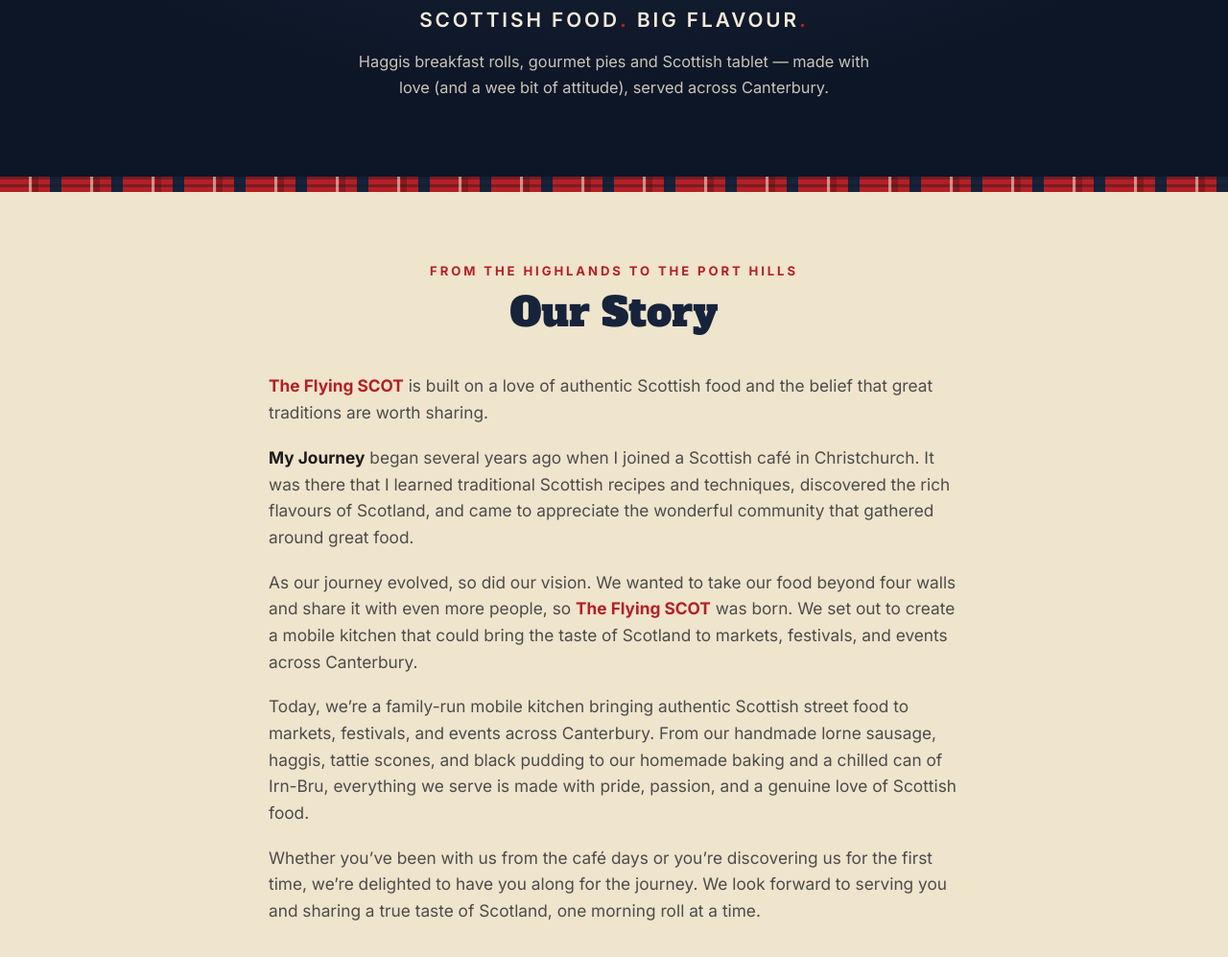
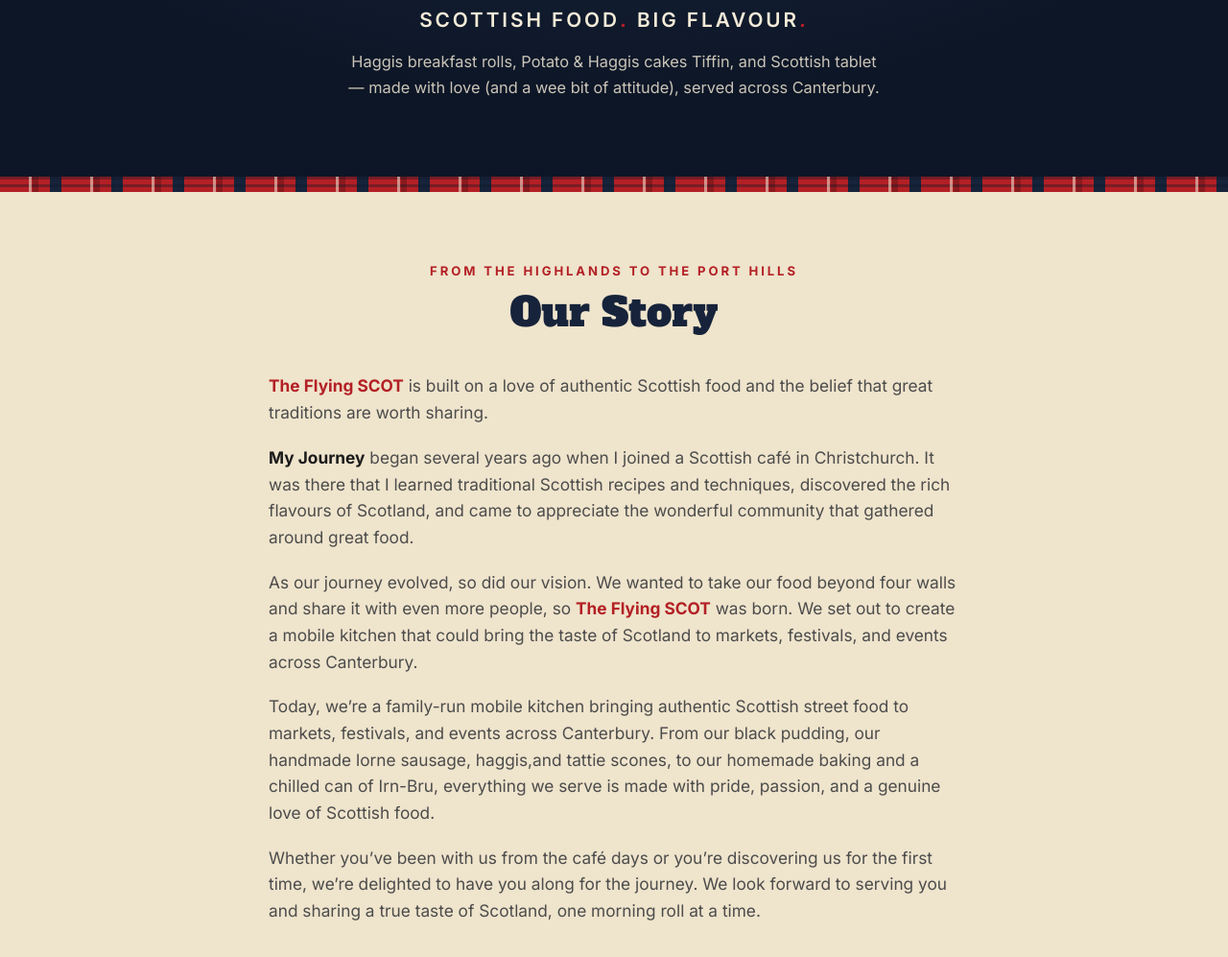
Before and after one commit to allang417/the-flying-scot, a website: page public/index.html in a window 1280 px wide. Shown: the part 675-1672 px from the top of the page at 96% size. Drawn offline with Linux system fonts and the light colour scheme.

Commit message:
removed gourmet pies

```diff
--- a/public/index.html
+++ b/public/index.html
@@ -64,7 +64,7 @@
     <img class="hero-logo" src="assets/logo.jpg" alt="The Flying SCOT — Scottish food truck illustration with tartan and thistle">
     <h1>The Flying <em>SCOT</em></h1>
     <p class="hero-tagline">Scottish Food<span class="dot">.</span> Big Flavour<span class="dot">.</span></p>
-    <p class="hero-sub">Haggis breakfast rolls, gourmet pies and Scottish tablet — made with love (and a wee bit of attitude), served across Canterbury.</p>
+    <p class="hero-sub">Haggis breakfast rolls, Potato & Haggis cakes Tiffin, and Scottish tablet — made with love (and a wee bit of attitude), served across Canterbury.</p>
   </div>
 </section>
 <div class="tartan" aria-hidden="true"></div>
@@ -78,7 +78,7 @@
       <p><span class="about-highlight">The Flying SCOT</span> is built on a love of authentic Scottish food and the belief that great traditions are worth sharing.</p>
       <p><strong>My Journey</strong> began several years ago when I joined a Scottish café in Christchurch. It was there that I learned traditional Scottish recipes and techniques, discovered the rich flavours of Scotland, and came to appreciate the wonderful community that gathered around great food.</p>
       <p>As our journey evolved, so did our vision. We wanted to take our food beyond four walls and share it with even more people, so <span class="about-highlight">The Flying SCOT</span> was born. We set out to create a mobile kitchen that could bring the taste of Scotland to markets, festivals, and events across Canterbury.</p>
-      <p>Today, we’re a family-run mobile kitchen bringing authentic Scottish street food to markets, festivals, and events across Canterbury. From our handmade lorne sausage, haggis, tattie scones, and black pudding to our homemade baking and a chilled can of Irn-Bru, everything we serve is made with pride, passion, and a genuine love of Scottish food.</p>
+      <p>Today, we’re a family-run mobile kitchen bringing authentic Scottish street food to markets, festivals, and events across Canterbury. From our black pudding, our handmade lorne sausage, haggis,and tattie scones, to our homemade baking and a chilled can of Irn-Bru, everything we serve is made with pride, passion, and a genuine love of Scottish food.</p>
       <p>Whether you’ve been with us from the café days or you’re discovering us for the first time, we’re delighted to have you along for the journey. We look forward to serving you and sharing a true taste of Scotland, one morning roll at a time.</p>
     </div>
   </div>
```
